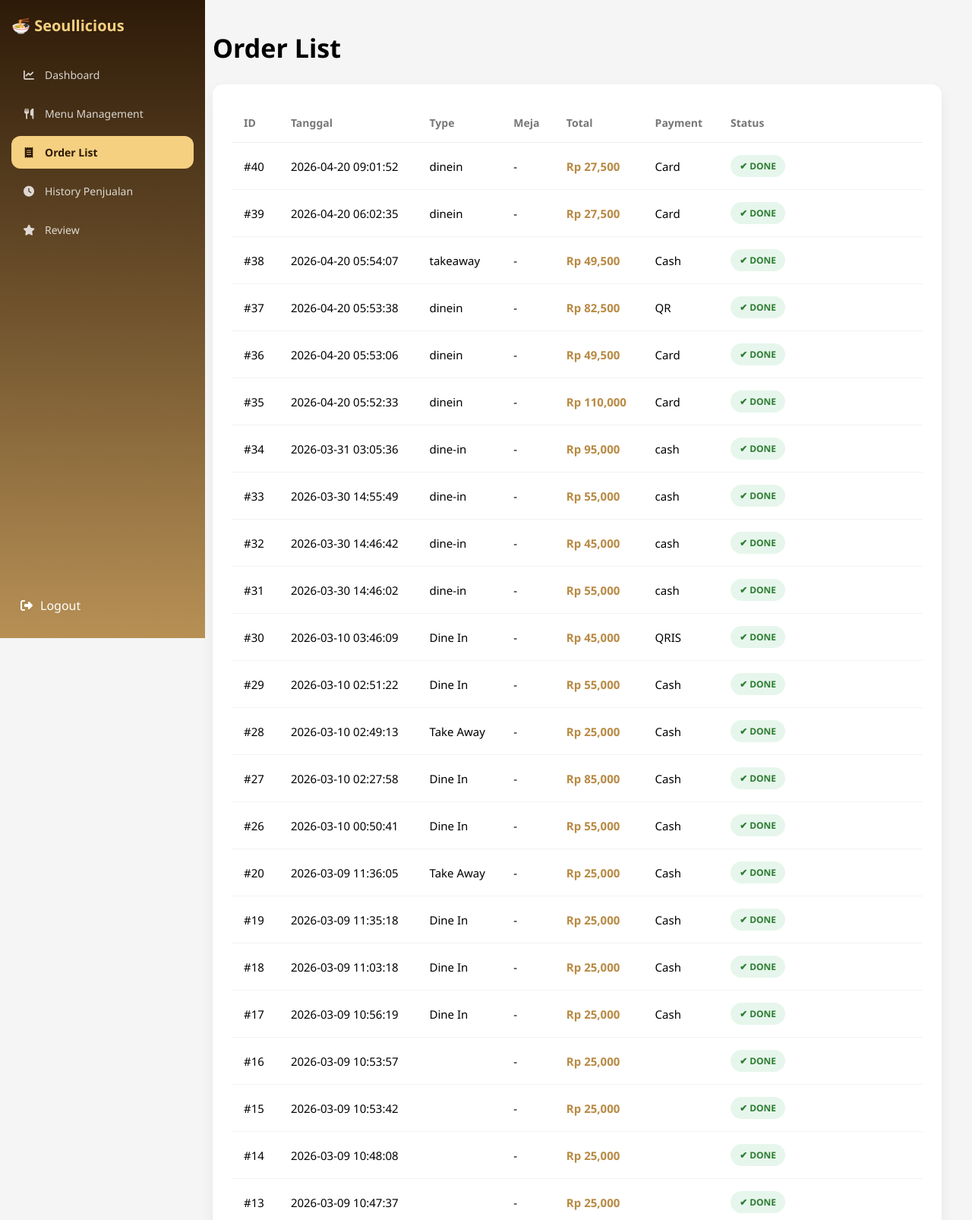
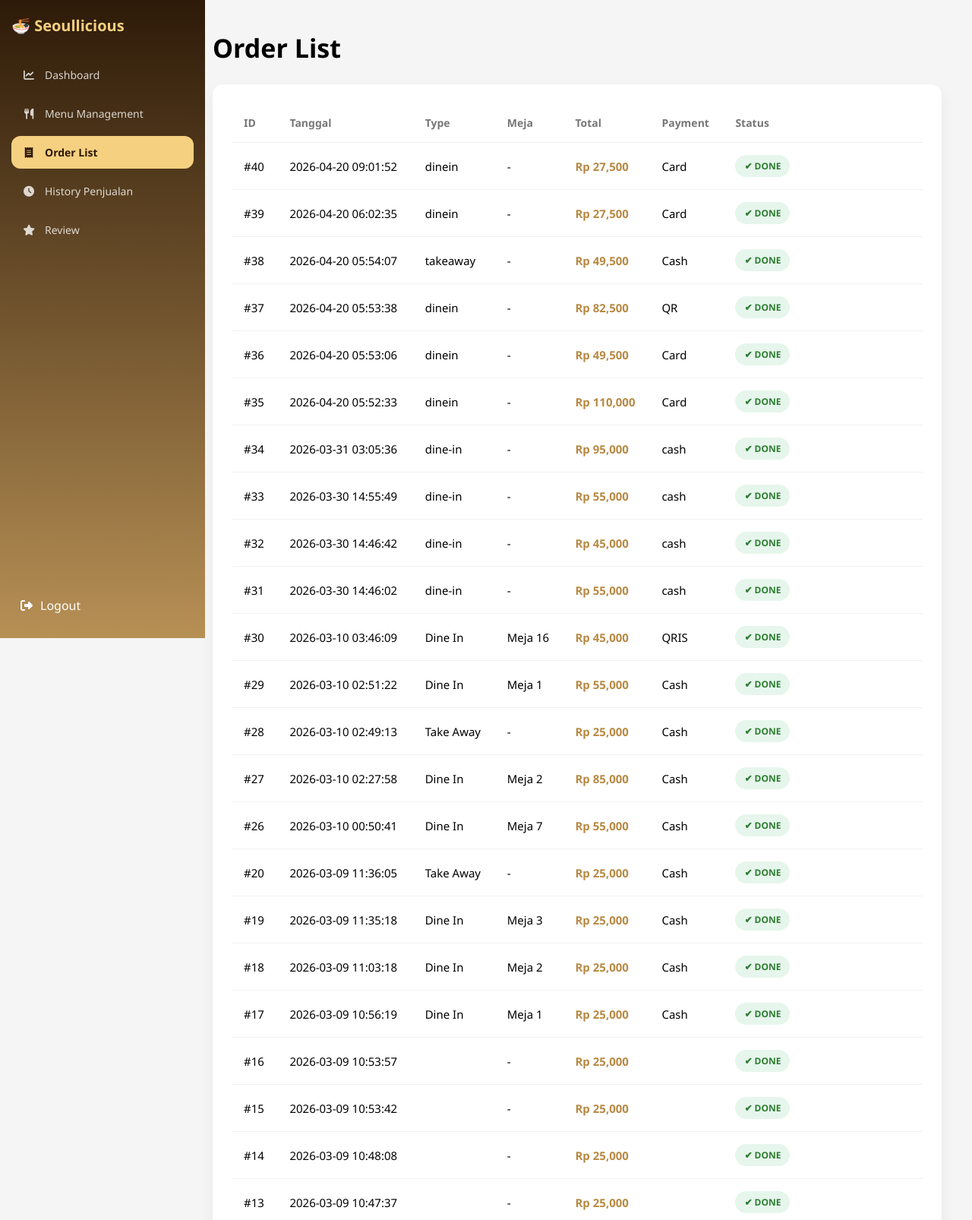
Before and after one commit to zyra-27/Seullicious, a PHP site: page /admin/order_list.php in a window 1280 px wide. Shown: the top 1606 px of the page at 76% size. Run offline with PHP 8.4, Linux system fonts and the light colour scheme; data comes from the database, SQL or seed files in the repository.

```diff
--- a/admin/order_list.php
+++ b/admin/order_list.php
@@ -156,8 +156,8 @@ Order List
 
 <td>
 <?php
-if($o['table_number']){
-    echo "Meja " . $o['table_number'];
+if($o['meja']){
+    echo "Meja " . $o['meja'];
 } else {
     echo "-";
 }
```
